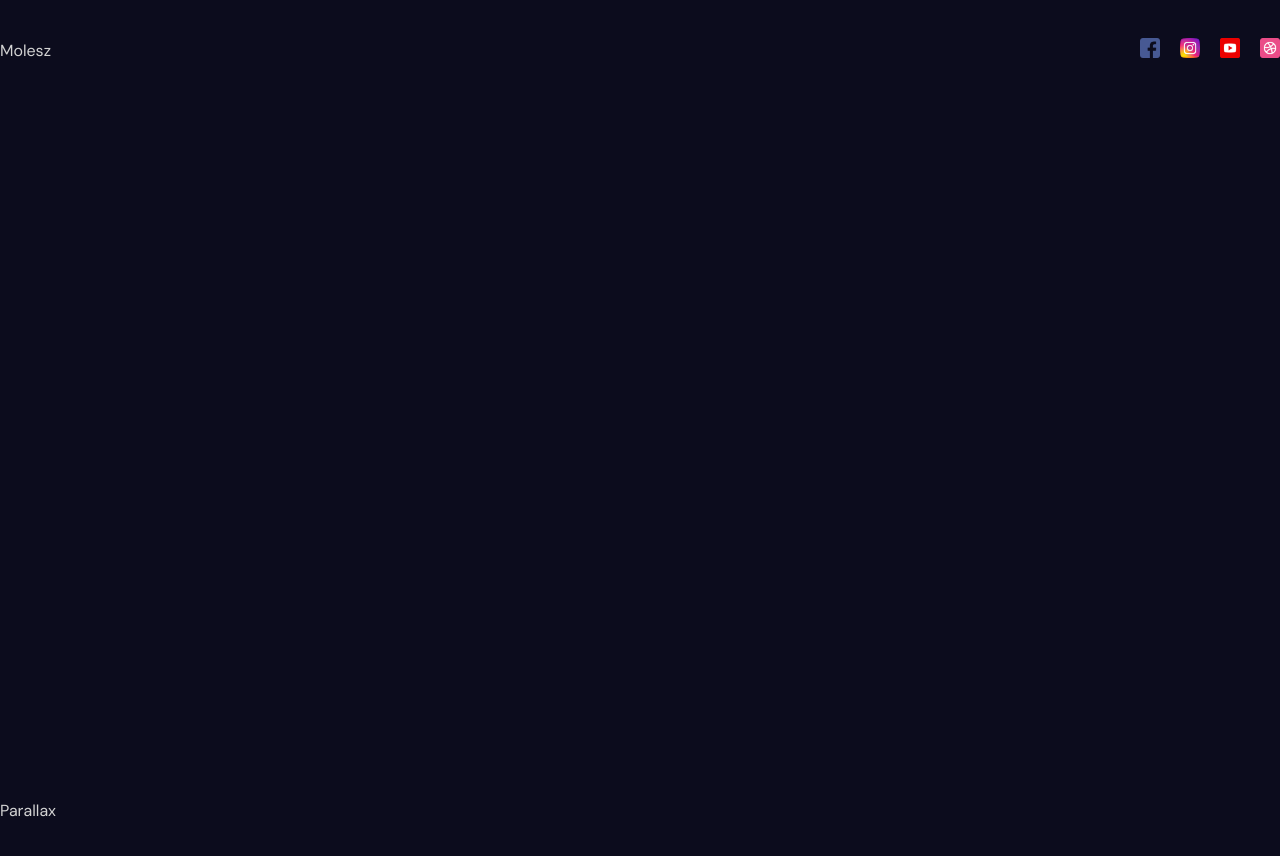
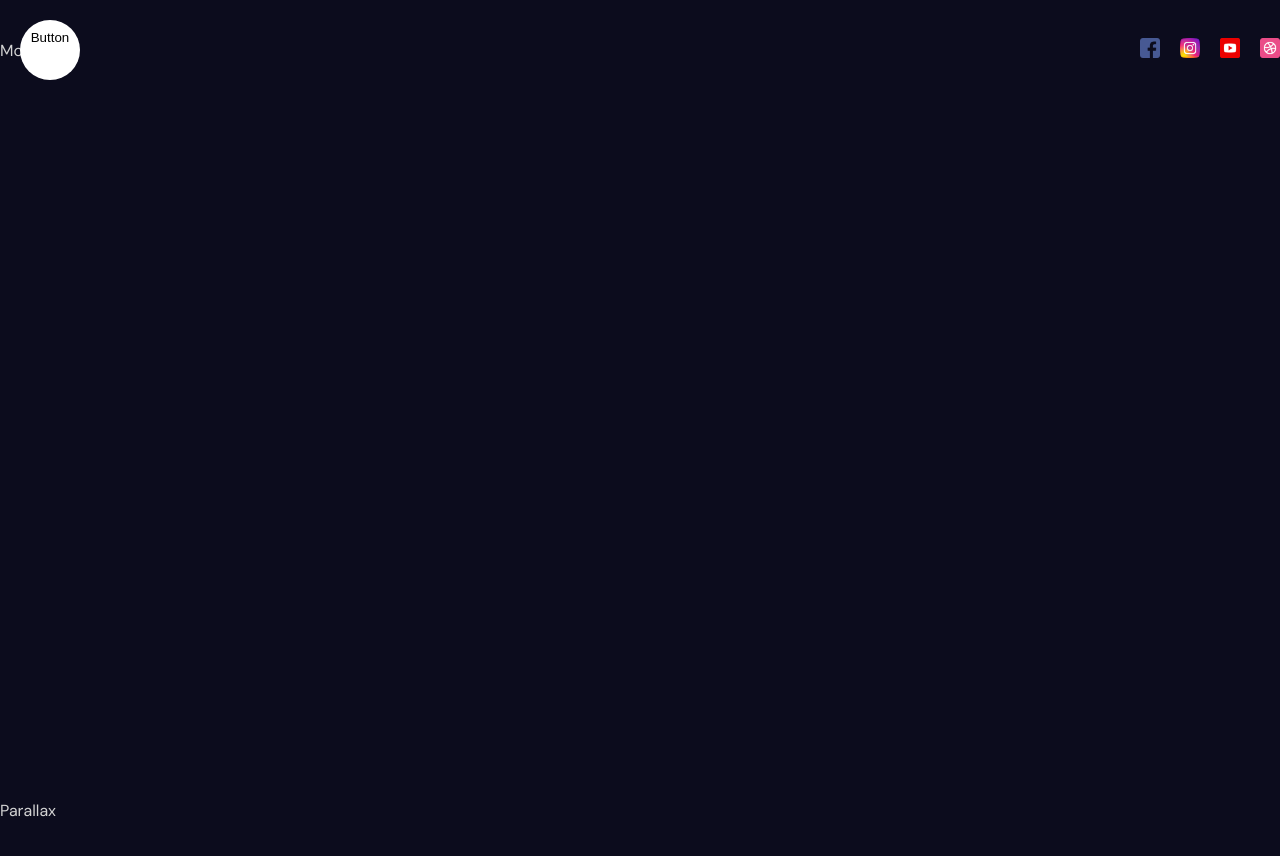
Before and after one commit to mdave94/vite-framer-exercise, a React (Vite) app: page / in a window 1280 px wide. Shown: the top 856 px of the page. Built offline with nearby package versions, Linux system fonts and the light colour scheme.

Commit message:
sidebar is added

```diff
--- a/src/App.jsx
+++ b/src/App.jsx
@@ -1,10 +1,12 @@
 import "./app.scss";
 import Navbar from "./components/navbar/Navbar";
+import Sidebar from "./components/sidebar/Sidebar";
 const App = () => {
   return (
     <div>
       <section>
         <Navbar />
+        <Sidebar />
       </section>
       <section>Parallax</section>
       <section>Services</section>
--- a/src/components/navbar/Navbar.tsx
+++ b/src/components/navbar/Navbar.tsx
@@ -11,8 +11,7 @@
           animate={{ opacity: 1, scale: 1 }}
           transition={{ duration: 0.5 }}
         >
-          {" "}
-          Molesz{" "}
+          Molesz
         </motion.span>
         <div className="social">
           <a href="">
--- a/src/components/sidebar/Sidebar.tsx
+++ b/src/components/sidebar/Sidebar.tsx
@@ -1,4 +1,36 @@
-import "./sidebar.scss";
-const Sidebar = () => {};
+import Links from "./links/Links";
+import "./siedebar.scss";
+import React from "react";
+import ToggleButton from "./toggleButton/toggleButton";
+import { useState } from "react";
+import { motion } from "framer-motion";
+const Sidebar = () => {
+  const [open, setOpen] = useState<boolean>(false);
+
+  const variants = {
+    open: {
+      clipPath: "circle(1200px at 50px 50px)",
+      transition: { type: "spring", stiffness: 20 },
+    },
+    closed: {
+      clipPath: "circle(30px at 50px 50px)",
+      transition: {
+        delay: 0.2,
+        type: "spring",
+        stiffness: 400,
+        damping: 40,
+      },
+    },
+  };
+
+  return (
+    <motion.div className="sidebar" animate={open ? "open" : "closed"}>
+      <motion.div className="bg" variants={variants}>
+        <Links />
+      </motion.div>
+      <ToggleButton setOpen={setOpen} />
+    </motion.div>
+  );
+};
 
 export default Sidebar;
--- /dev/null
+++ b/src/components/sidebar/links/Links.tsx
@@ -0,0 +1,11 @@
+import React from "react";
+
+const Links = () => {
+  return (
+    <>
+      <div className="links">asd</div>
+    </>
+  );
+};
+
+export default Links;
--- a/src/components/sidebar/siedebar.scss
+++ b/src/components/sidebar/siedebar.scss
@@ -0,0 +1,46 @@
+.sidebar{
+    display: flex;
+    flex-direction: column;
+    align-items: center;
+    justify-content: center;
+    background-color: white;
+    color: black;
+
+
+    .bg{
+
+        position:fixed;
+        top:0;
+        left: 0;
+        bottom: 0;
+        width: 400px;
+        background-color: white;
+
+
+        .links{
+                position: absolute;
+                display: flex;
+                flex-direction: column;
+                align-items: center;
+                justify-content: center;
+                width: 100%;
+                height: 100%;
+                gap:20px;
+
+            a{font-size: 40px;}
+        }
+    }
+
+    button{
+        width:50px;
+        height:50px;
+        border-radius:50%;
+        position:fixed;
+        height: 25px;
+        top:25px;
+        left:25px;
+        background-color: transparent;
+        border:none;
+        cursor: pointer;
+    }
+}
--- /dev/null
+++ b/src/components/sidebar/toggleButton/toggleButton.tsx
@@ -0,0 +1,11 @@
+import React from "react";
+
+type ToggleButtonProps = {
+  setOpen: React.Dispatch<React.SetStateAction<boolean>>;
+};
+
+const ToggleButton = ({ setOpen }: ToggleButtonProps) => {
+  return <button onClick={() => setOpen((prev) => !prev)}>Button</button>;
+};
+
+export default ToggleButton;
```
